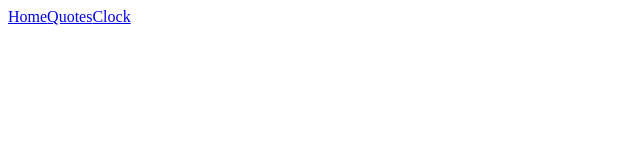
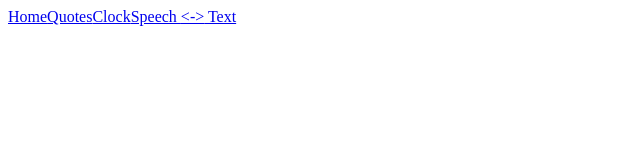
Before and after one commit to vamshi-krishna-kotla/react-playground, a React app: page / in a window 1280 px wide. Shown: the top 160 px of the page, without its empty margins (0-640 px from the left). Built offline with nearby package versions, Linux system fonts and the light colour scheme.

Commit message:
Added new route for new project

```diff
--- a/src/projects/App.jsx
+++ b/src/projects/App.jsx
@@ -9,6 +9,7 @@ import { Route, Switch } from 'react-router-dom';
 import AnalogClock from './analog-clock/Clock.jsx';
 import NavBar from './navbar/NavBar.jsx';
 import Quotes from './quotes/Quotes.jsx';
+import SpeechText from './speech-text/SpeechText.jsx';
 
 export default class App extends React.Component {
 	constructor(props) {
@@ -29,6 +30,9 @@ export default class App extends React.Component {
 					<Route path="/projects/clock" exact>
 						<AnalogClock />
 					</Route>
+					<Route path="/projects/speech-text">
+						<SpeechText />
+					</Route>
 				</Switch>
 			</div>
 		);
--- a/src/projects/navbar/NavBar.jsx
+++ b/src/projects/navbar/NavBar.jsx
@@ -7,6 +7,7 @@ export default function () {
 			<Link to="/projects">Home</Link>
 			<Link to="/projects/quotes">Quotes</Link>
 			<Link to="/projects/clock">Clock</Link>
+			<Link to="/projects/speech-text">Speech {'<->'} Text</Link>
 		</div>
 	);
 };
```
